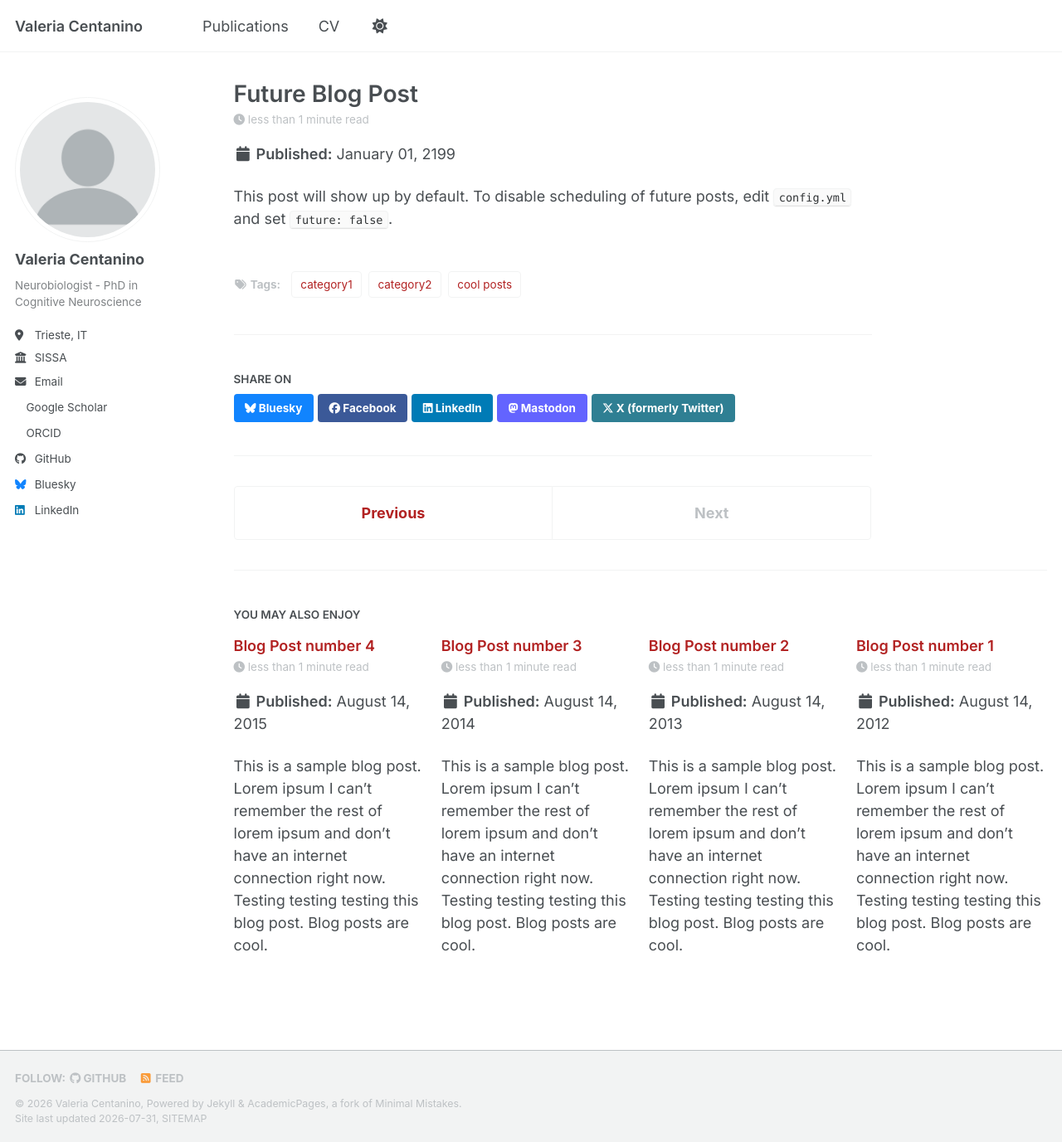
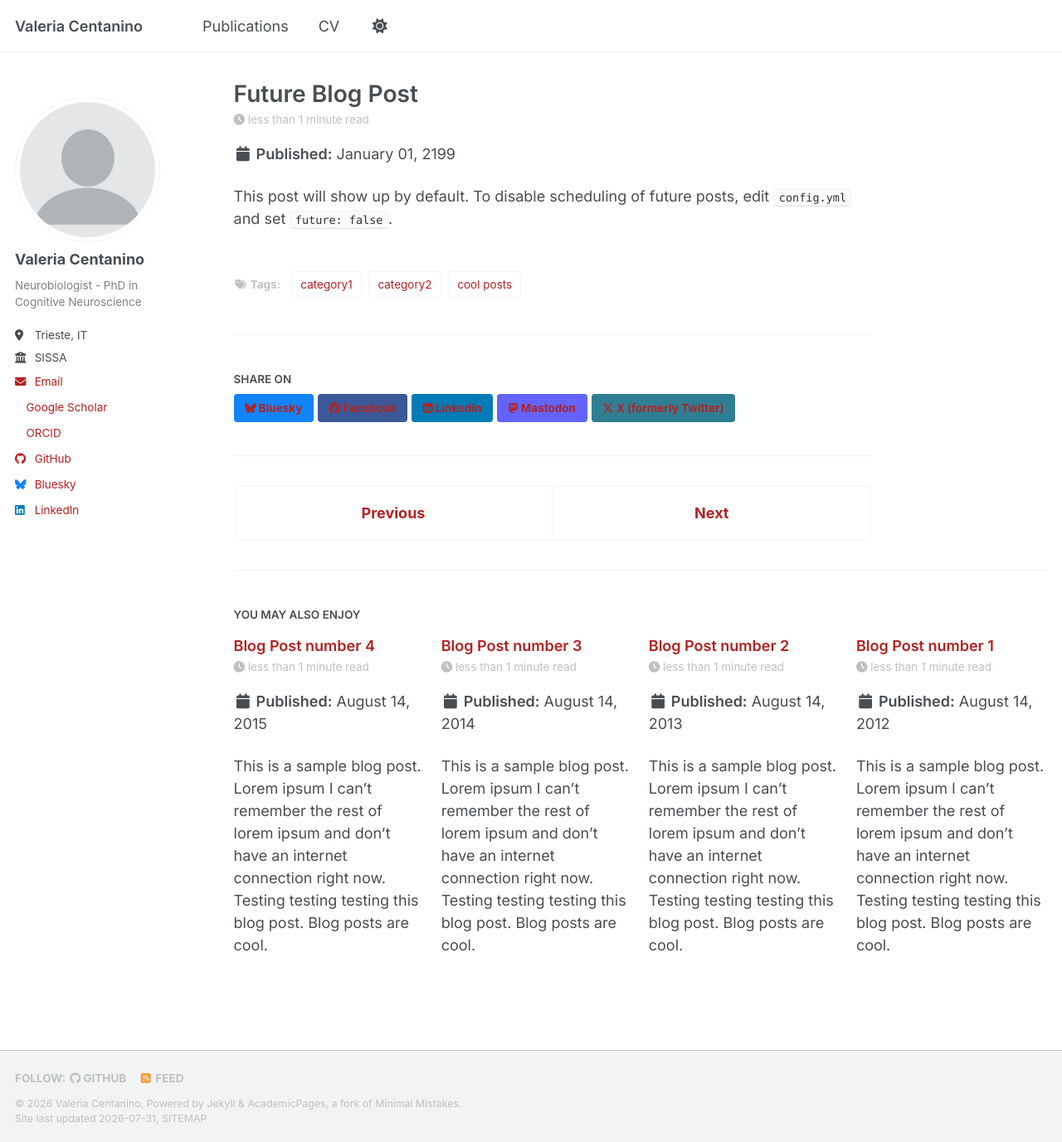
Before and after one commit to valecenta/valecenta.github.io, a Jekyll site: the page built from _posts/2199-01-01-future-post.md, in a window 1280 px wide and 1377 px high. Shown: the whole window at 83% size. Built offline with Jekyll 4.4.1, drawn with Linux system fonts in a browser that asks for light colours; a style sheet for code colours, icons or effects is not loaded.

Commit message:
change link color

```diff
--- a/assets/css/custom.css
+++ b/assets/css/custom.css
@@ -24,25 +24,27 @@ a:hover {
   color: #163b73;
 }
 
-/* Sidebar text */
-.author__bio {
-  color: var(--global-text-color);
-  opacity: 0.7;
-}
-
-/* Content links in red */
+/* Red links in content */
 .page__content a,
 .archive__item-title a,
 .archive__item-excerpt a,
 .archive a,
-.page a {
-  color: #b22222;
+.page a,
+.author__urls a {
+  color: #b22222 !important;
 }
 
 .page__content a:hover,
 .archive__item-title a:hover,
 .archive__item-excerpt a:hover,
 .archive a:hover,
-.page a:hover {
-  color: #8b0000;
+.page a:hover,
+.author__urls a:hover {
+  color: #8b0000 !important;
 }
+
+/* Sidebar text */
+.author__bio {
+  color: var(--global-text-color);
+  opacity: 0.7;
+}
```
